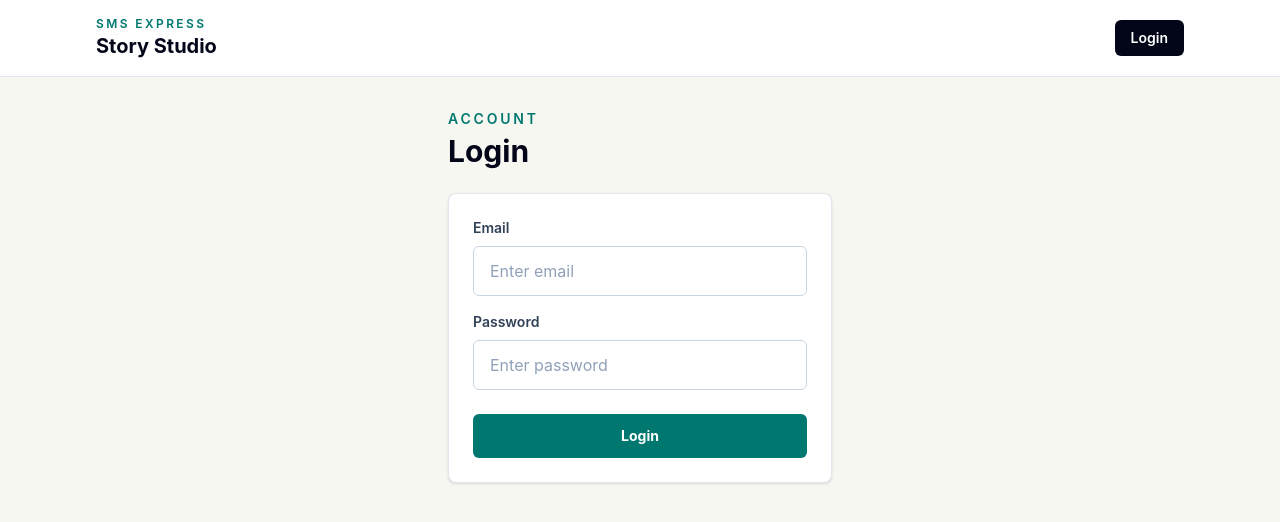
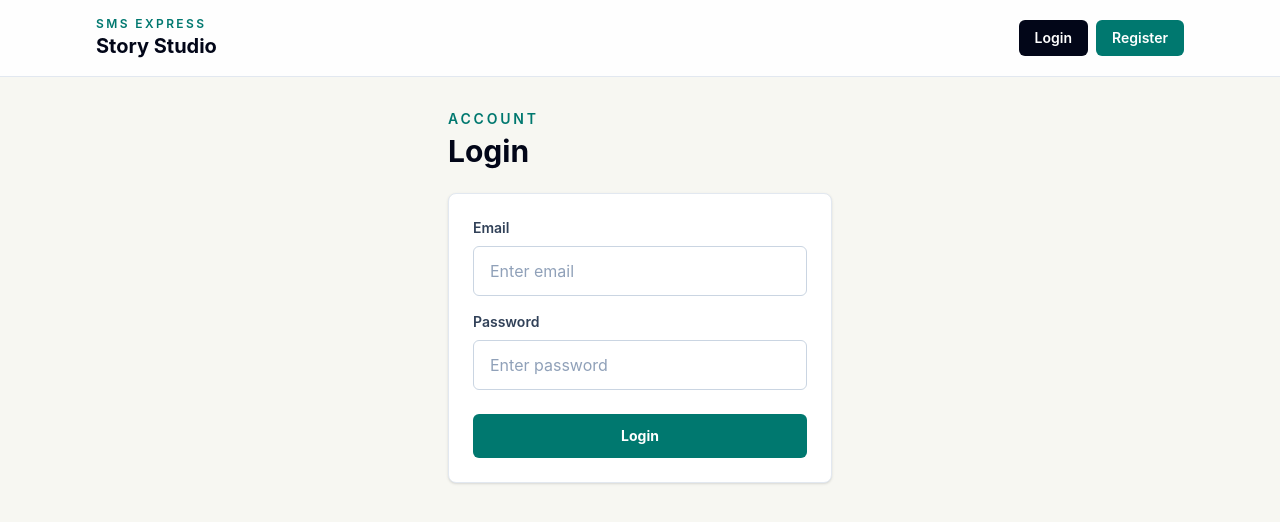
Before and after one commit to NKBelie/SMS-Express-App, a React (Vite) app: page /login in a window 1280 px wide. Shown: the top 522 px of the page. Built offline with nearby package versions, Linux system fonts and the light colour scheme.

Commit message:
Update Navbar components

```diff
--- a/src/components/Navbar.jsx
+++ b/src/components/Navbar.jsx
@@ -59,6 +59,7 @@ function Navbar() {
               </button>
             </>
           ) : (
+            <div className="flex items-center gap-2">
               <NavLink
                 to="/login"
                 className={({ isActive }) =>
@@ -72,6 +73,20 @@ function Navbar() {
               >
                 Login
               </NavLink>
+              <NavLink
+                to="/register"
+                className={({ isActive }) =>
+                  [
+                    'rounded-md px-4 py-2 text-sm font-semibold transition',
+                    isActive
+                      ? 'bg-teal-700 text-white'
+                      : 'bg-teal-700 text-white hover:bg-teal-800',
+                  ].join(' ')
+                }
+              >
+                Register
+              </NavLink>
+            </div>
           )}
         </div>
       </div>
```
Lines whose indentation alone changed are shown as unchanged.
